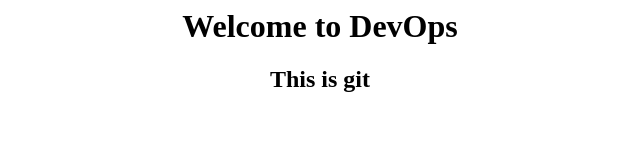
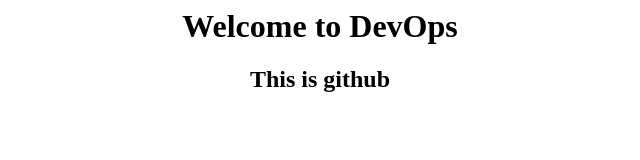
Before and after one commit to kmdcloudtech/accenture, a plain HTML site: page index.html in a window 1280 px wide. Shown: the whole page, without its empty margins (320-960 px from the left). Drawn offline with Linux system fonts and the light colour scheme.

Commit message:
new commit from dev1 for github

```diff
--- a/index.html
+++ b/index.html
@@ -5,7 +5,7 @@
               <body>
                       <center>
                               <h1> Welcome to DevOps </h1>
-                              <h2> This is git </h2>
+                              <h2> This is github </h2>
                       </center>
               </body>
 </html>
```
